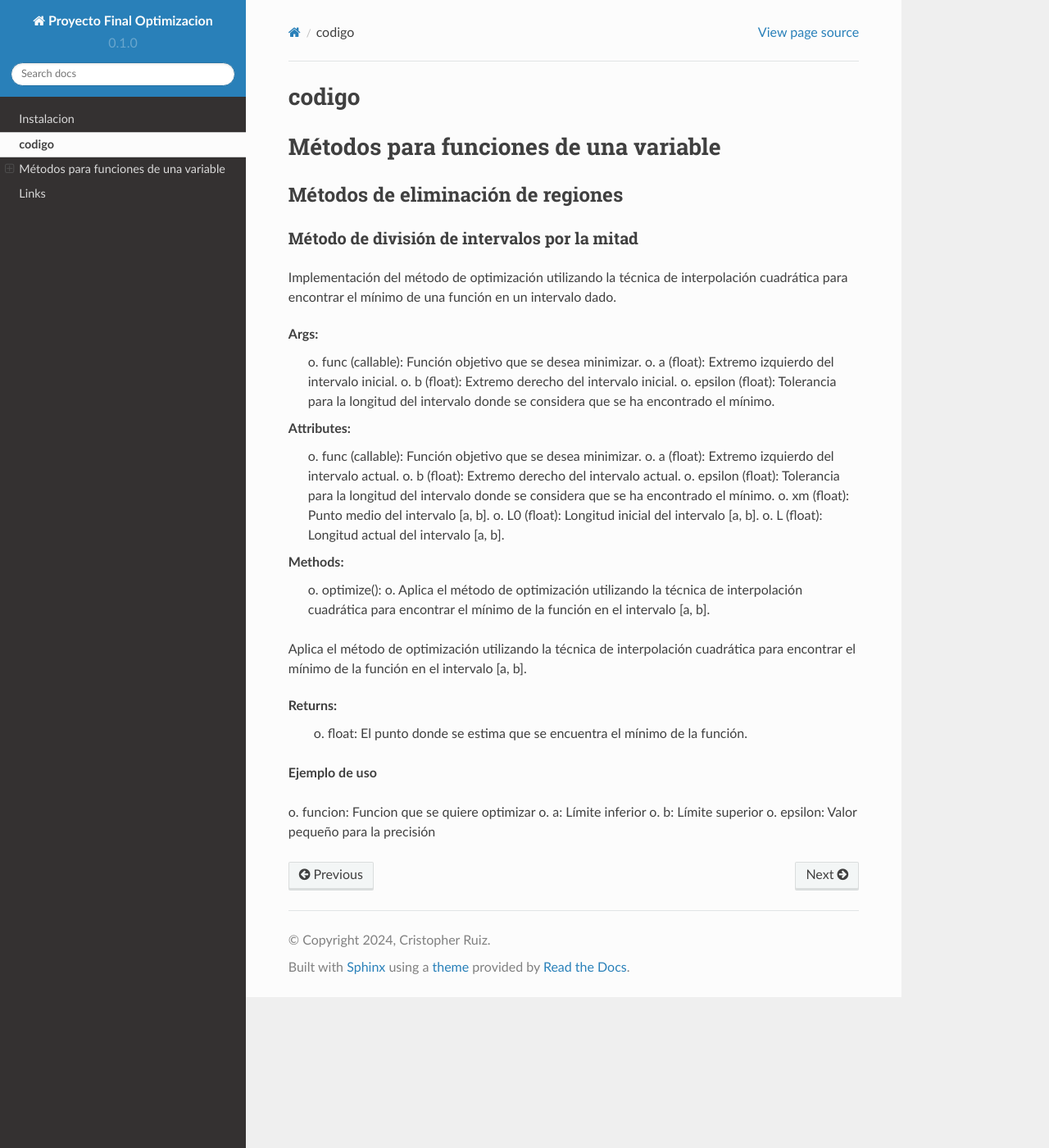
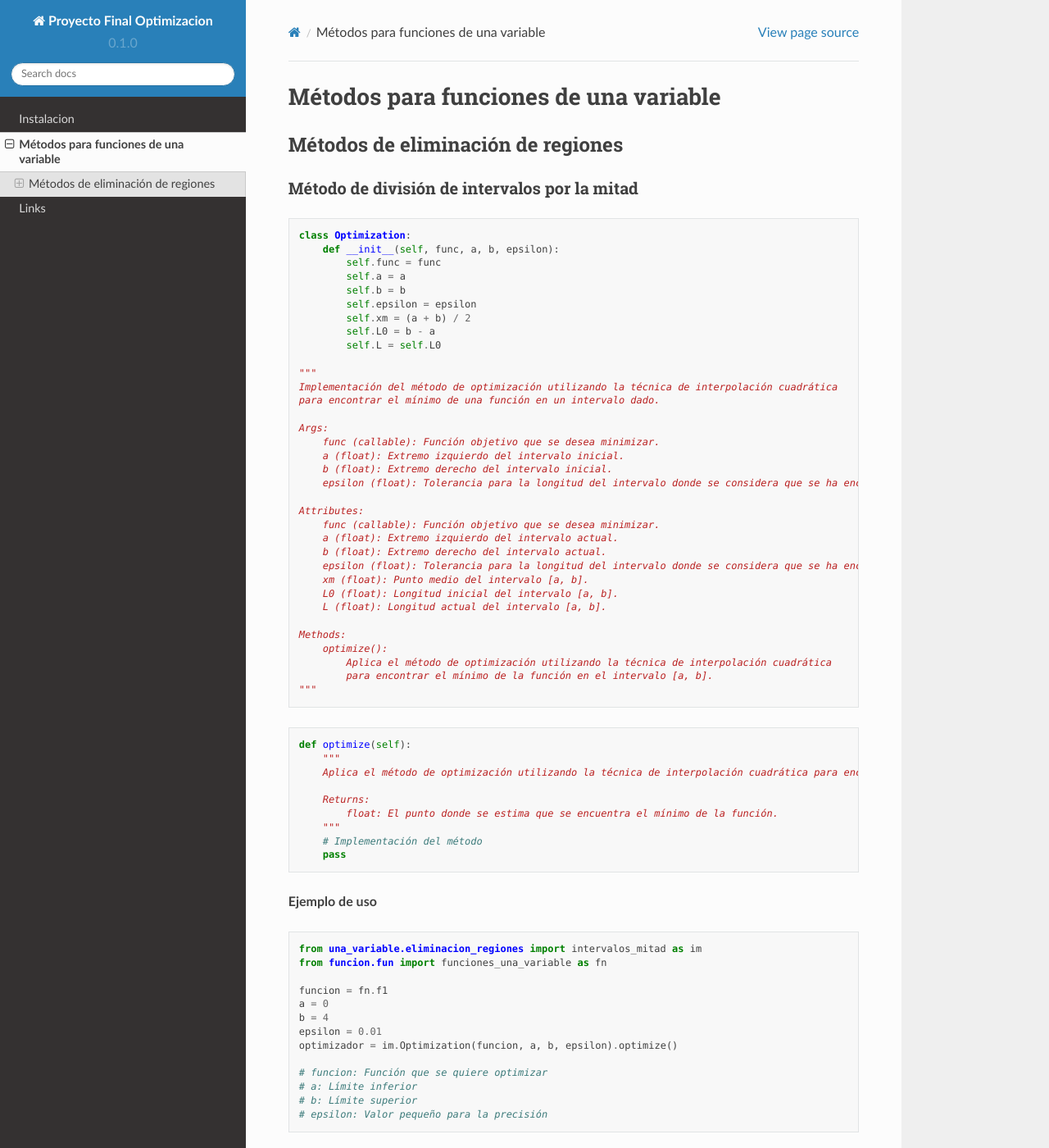
Before and after one commit to CristopherAlejandoRuizBouchez/Proyecto-Optimizacion, a Sphinx documentation site: the page built from docs/source/codigo.rst, in a window 1280 px wide and 1400 px high. Shown: the whole window at 82% size. Built offline with Sphinx 7.4.7 and the Read the Docs theme 2.0.0, drawn with Linux system fonts in a browser that asks for light colours.

Commit message:
Add files via upload

```diff
--- a/docs/source/codigo.rst
+++ b/docs/source/codigo.rst
@@ -1,59 +1,67 @@
-codigo
-=====
 .. _codigo:
+
 Métodos para funciones de una variable
-====================================
+======================================
+
 Métodos de eliminación de regiones
-----------------
+----------------------------------
+
 Método de división de intervalos por la mitad
-^^^^^^^^^^^^^^^^^^^^
+^^^^^^^^^^^^^^^^^^^^^^^^^^^^^^^^^^^^^^^^^^^^^
 
 .. code-block:: python
+
     class Optimization:
-    def __init__(self, func, a, b, epsilon):
-        self.func = func
-        self.a = a
-        self.b = b
-        self.epsilon = epsilon
-        self.xm = (a + b) / 2
-        self.L0 = b - a
-        self.L = self.L0
+        def __init__(self, func, a, b, epsilon):
+            self.func = func
+            self.a = a
+            self.b = b
+            self.epsilon = epsilon
+            self.xm = (a + b) / 2
+            self.L0 = b - a
+            self.L = self.L0
 
-Implementación del método de optimización utilizando la técnica de interpolación cuadrática para encontrar el mínimo de una función en un intervalo dado.
+    """
+    Implementación del método de optimización utilizando la técnica de interpolación cuadrática
+    para encontrar el mínimo de una función en un intervalo dado.
 
+    Args:
+        func (callable): Función objetivo que se desea minimizar.
+        a (float): Extremo izquierdo del intervalo inicial.
+        b (float): Extremo derecho del intervalo inicial.
+        epsilon (float): Tolerancia para la longitud del intervalo donde se considera que se ha encontrado el mínimo.
 
-Args:
-    o. func (callable): Función objetivo que se desea minimizar.
-    o. a (float): Extremo izquierdo del intervalo inicial.
-    o. b (float): Extremo derecho del intervalo inicial.
-    o. epsilon (float): Tolerancia para la longitud del intervalo donde se considera que se ha encontrado el mínimo.
+    Attributes:
+        func (callable): Función objetivo que se desea minimizar.
+        a (float): Extremo izquierdo del intervalo actual.
+        b (float): Extremo derecho del intervalo actual.
+        epsilon (float): Tolerancia para la longitud del intervalo donde se considera que se ha encontrado el mínimo.
+        xm (float): Punto medio del intervalo [a, b].
+        L0 (float): Longitud inicial del intervalo [a, b].
+        L (float): Longitud actual del intervalo [a, b].
 
-Attributes:
-    o. func (callable): Función objetivo que se desea minimizar.
-    o. a (float): Extremo izquierdo del intervalo actual.
-    o. b (float): Extremo derecho del intervalo actual.
-    o. epsilon (float): Tolerancia para la longitud del intervalo donde se considera que se ha encontrado el mínimo.
-    o. xm (float): Punto medio del intervalo [a, b].
-    o. L0 (float): Longitud inicial del intervalo [a, b].
-    o. L (float): Longitud actual del intervalo [a, b].
+    Methods:
+        optimize():
+            Aplica el método de optimización utilizando la técnica de interpolación cuadrática
+            para encontrar el mínimo de la función en el intervalo [a, b].
+    """
 
-Methods:
-    o. optimize():
-    o. Aplica el método de optimización utilizando la técnica de interpolación cuadrática para encontrar el mínimo de la función en el intervalo [a, b].
+.. code-block:: python
 
+    def optimize(self):
+        """
+        Aplica el método de optimización utilizando la técnica de interpolación cuadrática para encontrar el mínimo de la función en el intervalo [a, b].
 
-
-.. code-block::python
-    def optimize(self):
-
-Aplica el método de optimización utilizando la técnica de interpolación cuadrática para encontrar el mínimo de la función en el intervalo [a, b].
-
-Returns:
-    o. float: El punto donde se estima que se encuentra el mínimo de la función.
+        Returns:
+            float: El punto donde se estima que se encuentra el mínimo de la función.
+        """
+        # Implementación del método
+        pass
 
 **Ejemplo de uso**
 
-.. code-block::python
+.. code-block:: python
+
     from una_variable.eliminacion_regiones import intervalos_mitad as im
     from funcion.fun import funciones_una_variable as fn
 
@@ -61,9 +69,9 @@
     a = 0
     b = 4
     epsilon = 0.01
-    optimizador = im.Optimization(funcion, a , b, epsilon).optimize()
+    optimizador = im.Optimization(funcion, a, b, epsilon).optimize()
 
-o. funcion: Funcion que se quiere optimizar
-o. a: Límite inferior
-o. b: Límite superior
-o. epsilon: Valor pequeño para la precisión
+    # funcion: Función que se quiere optimizar
+    # a: Límite inferior
+    # b: Límite superior
+    # epsilon: Valor pequeño para la precisión
```
